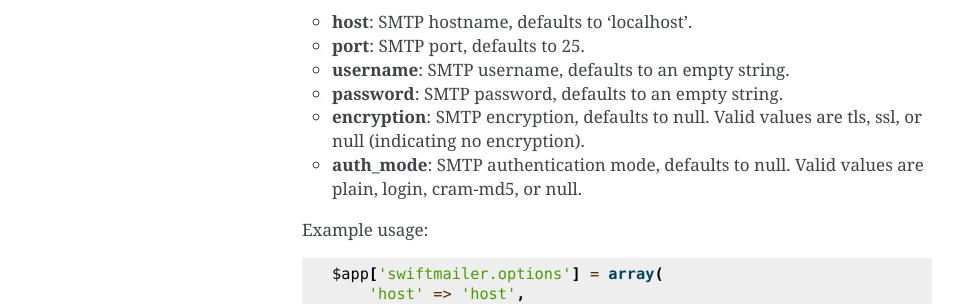
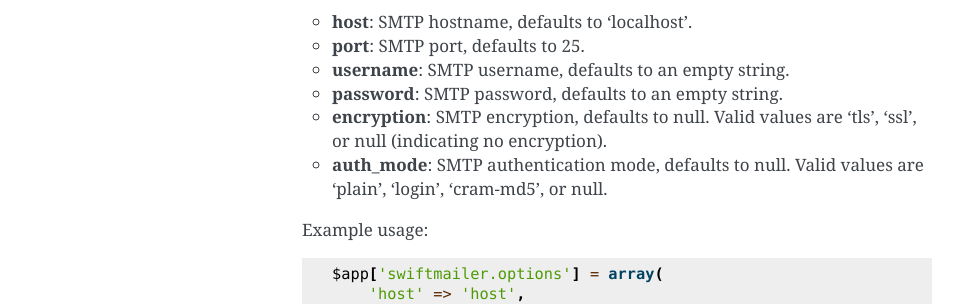
Before and after one commit to silexphp/Silex, a Sphinx documentation site: the page built from doc/providers/swiftmailer.rst, in a window 1280 px wide and 900 px high, scrolled down 304 px. Shown: the part 155-459 px from the top of the window, without its empty margins (148-1111 px from the left). Built offline with Sphinx 7.4.7, drawn with Linux system fonts in a browser that asks for light colours; pages that are not in the unit, such as notebooks, are missing from menus.

```diff
--- a/doc/providers/swiftmailer.rst
+++ b/doc/providers/swiftmailer.rst
@@ -21,8 +21,8 @@ Parameters
   * **port**: SMTP port, defaults to 25.
   * **username**: SMTP username, defaults to an empty string.
   * **password**: SMTP password, defaults to an empty string.
-  * **encryption**: SMTP encryption, defaults to null.  Valid values are tls, ssl, or null (indicating no encryption).
-  * **auth_mode**: SMTP authentication mode, defaults to null. Valid values are plain, login, cram-md5, or null.
+  * **encryption**: SMTP encryption, defaults to null.  Valid values are 'tls', 'ssl', or null (indicating no encryption).
+  * **auth_mode**: SMTP authentication mode, defaults to null. Valid values are 'plain', 'login', 'cram-md5', or null.
 
   Example usage::
 
```
